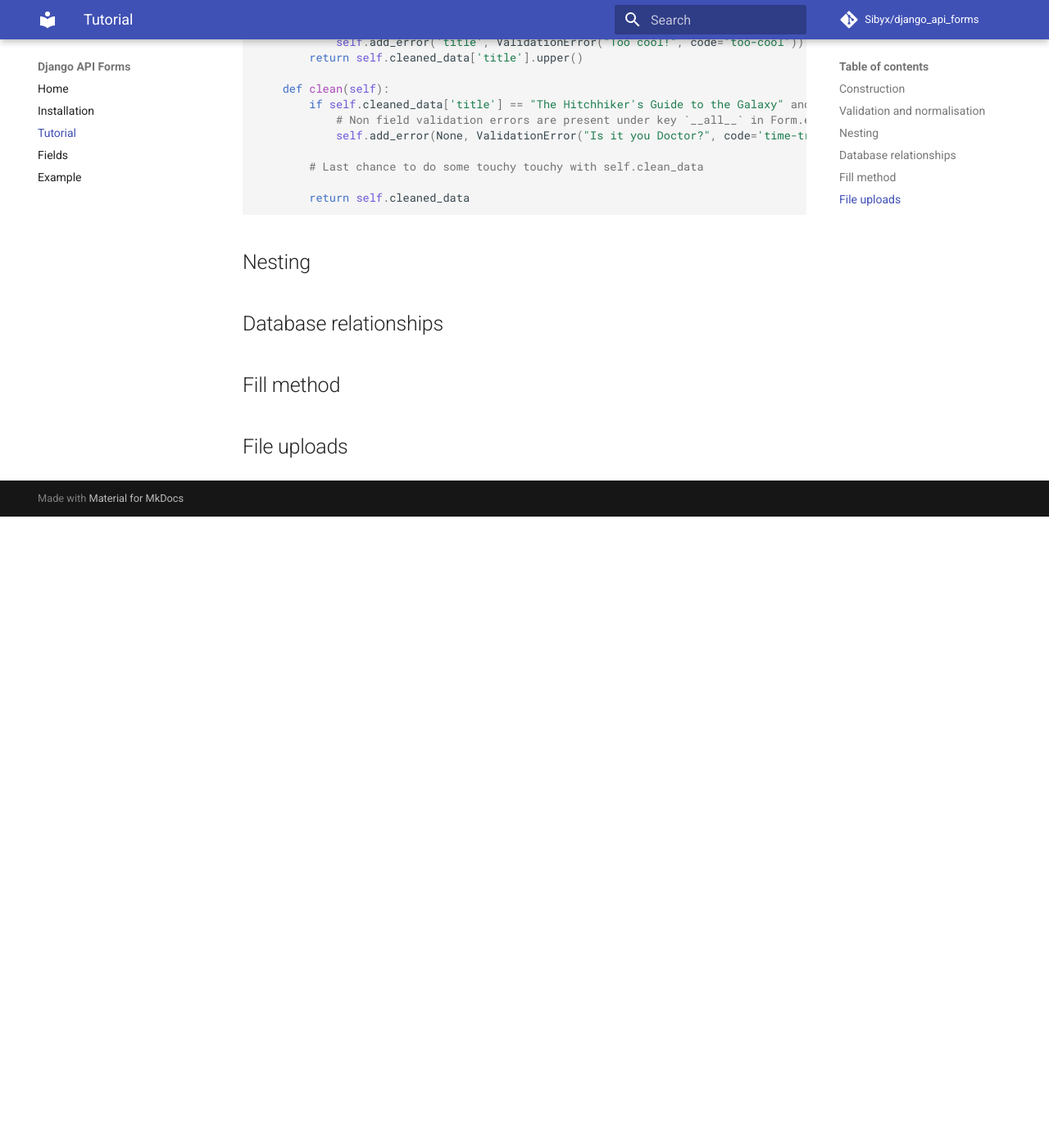
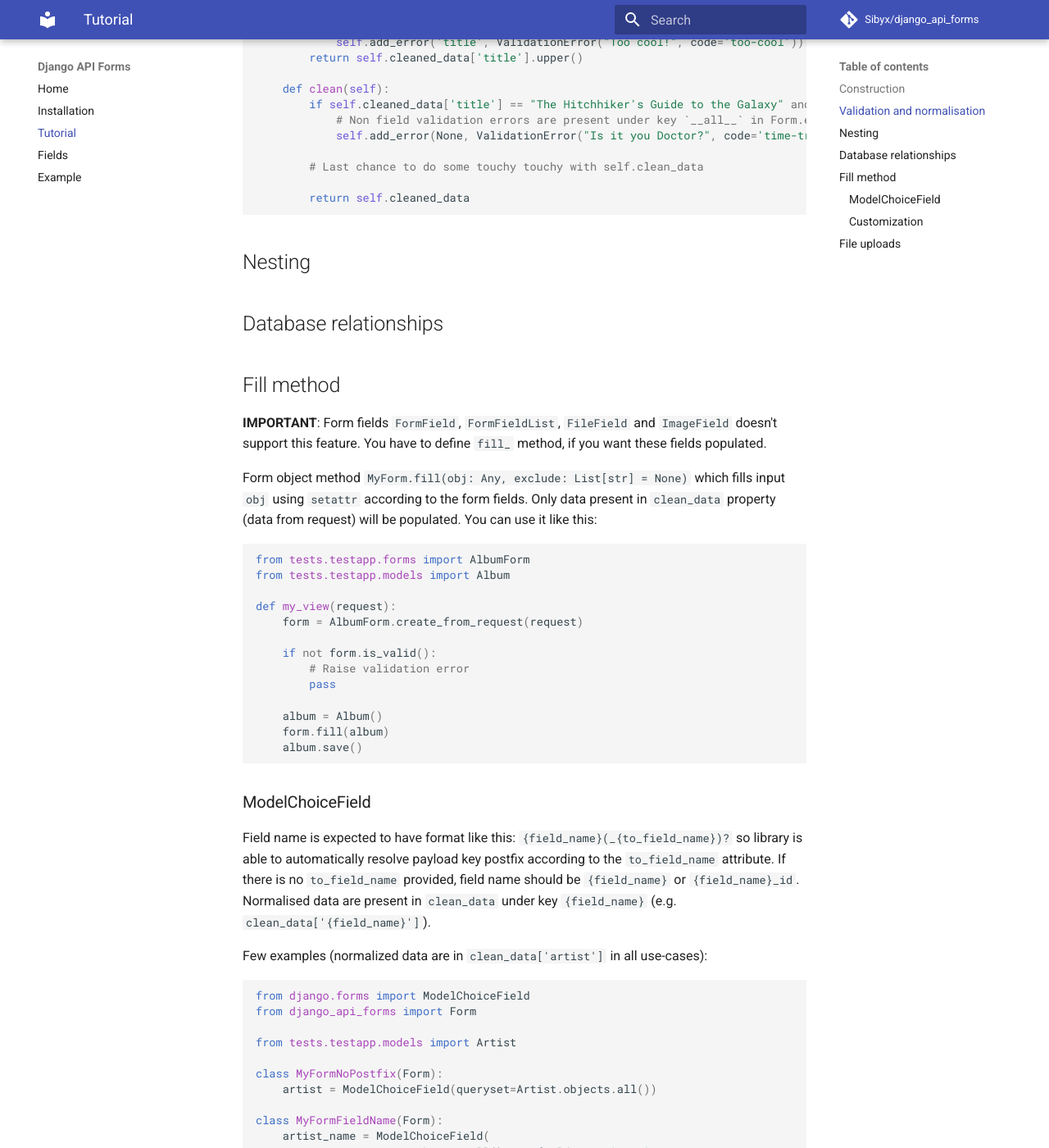
Before and after one commit to Sibyx/django_api_forms, an MkDocs documentation site: the page built from docs/tutorial.md, in a window 1280 px wide and 1400 px high, scrolled down 1811 px. Shown: the whole window at 82% size. Built offline with MkDocs 1.6.1 and Material for MkDocs 9.7.7, drawn with Linux system fonts in a browser that asks for light colours; comment, search, counter and statistics services are not loaded; before the commit the page ends 2441 px from its top, so only the background shows below that; some of the changed text lies outside the part shown.

Commit message:
Fill methods ⛩

````diff
--- a/django_api_forms/version.py
+++ b/django_api_forms/version.py
@@ -1 +1 @@
-__version__ = '0.16.4'
+__version__ = '0.17.0'
--- a/docs/tutorial.md
+++ b/docs/tutorial.md
@@ -27,7 +27,7 @@ def my_view(request):
     form = AlbumForm.create_from_request(request)
 ```
 
-Currently supports:
+Currently, supports:
 
 - JSON
 - [msgpack](https://msgpack.org/) (requires [msgpack](https://pypi.org/project/msgpack/) package)
@@ -91,4 +91,85 @@ class BookForm(Form):
 
 ## Fill method
 
+**IMPORTANT**: Form fields `FormField`, `FormFieldList`, `FileField` and `ImageField` doesn't support this feature.
+You have to define `fill_` method, if you want these fields populated.
+
+Form object method `MyForm.fill(obj: Any, exclude: List[str] = None)` which fills input `obj` using `setattr` according
+to the form fields. Only data present in `clean_data` property (data from request) will be populated. You can use it
+like this:
+
+```python
+from tests.testapp.forms import AlbumForm
+from tests.testapp.models import Album
+
+def my_view(request):
+    form = AlbumForm.create_from_request(request)
+
+    if not form.is_valid():
+        # Raise validation error
+        pass
+
+    album = Album()
+    form.fill(album)
+    album.save()
+```
+
+### ModelChoiceField
+
+Field name is expected to have format like this: `{field_name}(_{to_field_name})?` so library is able to automatically
+resolve payload key postfix according to the `to_field_name` attribute. If there is no `to_field_name` provided,
+field name should be `{field_name}` or `{field_name}_id`. Normalised data are present in `clean_data` under key
+`{field_name}` (e.g. `clean_data['{field_name}']`).
+
+Few examples (normalized data are in `clean_data['artist']` in all use-cases):
+
+```python
+from django.forms import ModelChoiceField
+from django_api_forms import Form
+
+from tests.testapp.models import Artist
+
+class MyFormNoPostfix(Form):
+    artist = ModelChoiceField(queryset=Artist.objects.all())
+
+class MyFormFieldName(Form):
+    artist_name = ModelChoiceField(
+        queryset=Artist.objects.all(), to_field_name='name'
+    )
+
+class MyFormWithId(Form):
+    artist_id = ModelChoiceField(queryset=Artist.objects.all())
+```
+
+### Customization
+
+If you want to override default filling behaviour, you can define custom `fill_{field}` method inside your form class:
+
+```python
+from django.forms import fields
+
+from django_api_forms import Form, FormField, EnumField, DictionaryField
+from tests.testapp.models import Album, Artist
+from tests.testapp.forms import ArtistForm
+
+class AlbumForm(Form):
+    title = fields.CharField(max_length=100)
+    year = fields.IntegerField()
+    artist = FormField(form=ArtistForm)
+    type = EnumField(enum=Album.AlbumType, required=True)
+    metadata = DictionaryField(fields.DateTimeField())
+
+    def fill_year(self, obj, value: int) -> int:
+        return 2020
+
+    def fill_artist(self, obj, value: dict) -> Artist:
+        artist = Artist.objects.get_or_create(
+            name=value['name']
+        )
+        artist.genres = value['genres']
+        artist.members = value['members']
+        artist.save()
+        return artist
+```
+
 ## File uploads
--- a/pyproject.toml
+++ b/pyproject.toml
@@ -1,6 +1,6 @@
 [tool.poetry]
 name = "django-api-forms"
-version = "0.16.4"
+version = "0.17.0"
 description = "Declarative Django request validation"
 authors = ["Jakub Dubec <jakub.dubec@gmail.com>", "Paul Brown <paul90brown+github@gmail.com>"]
 license = "MIT"
````
Also changed, not shown: CHANGELOG.md (+4 -0 lines), 4 other files.
